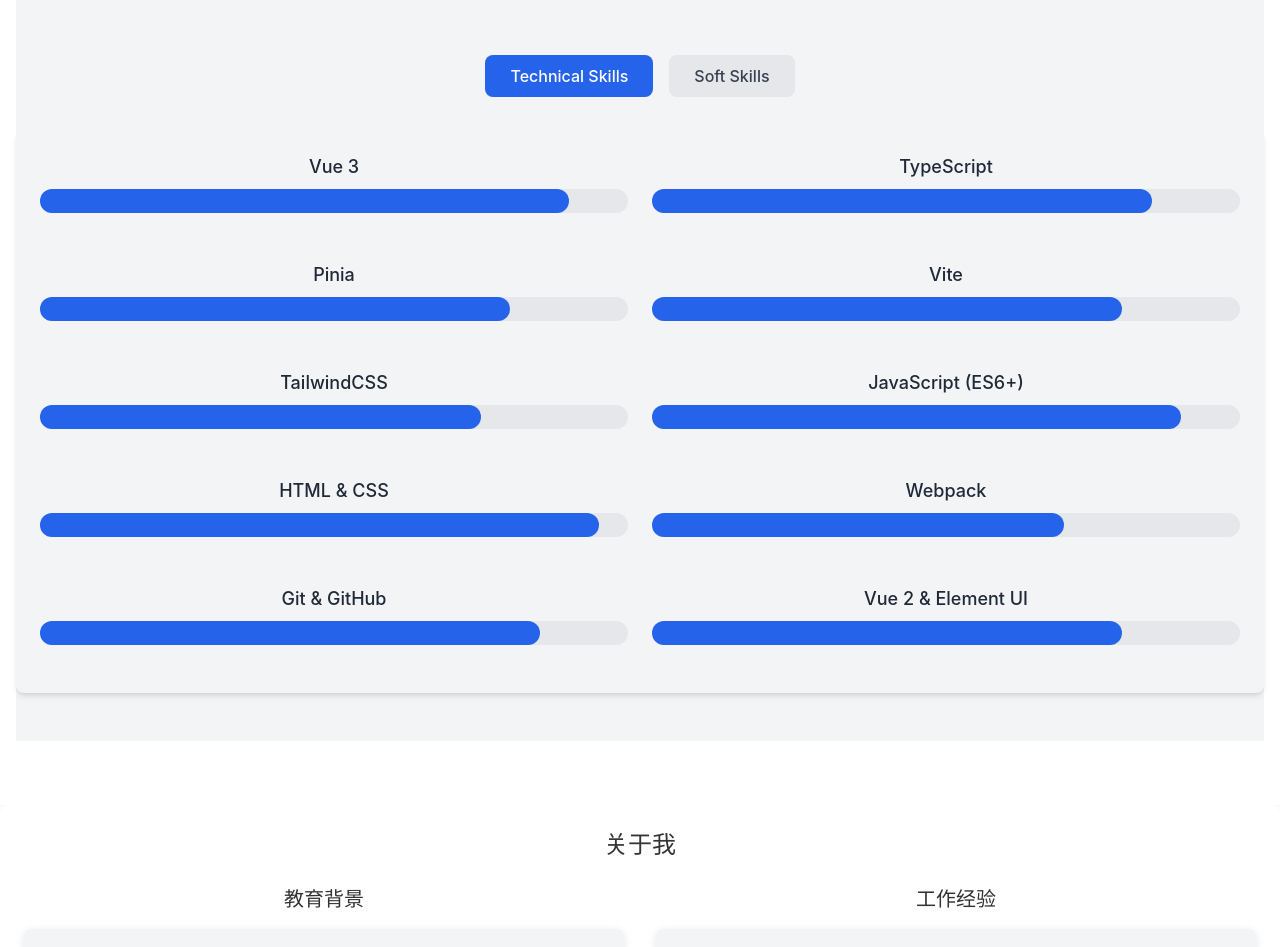
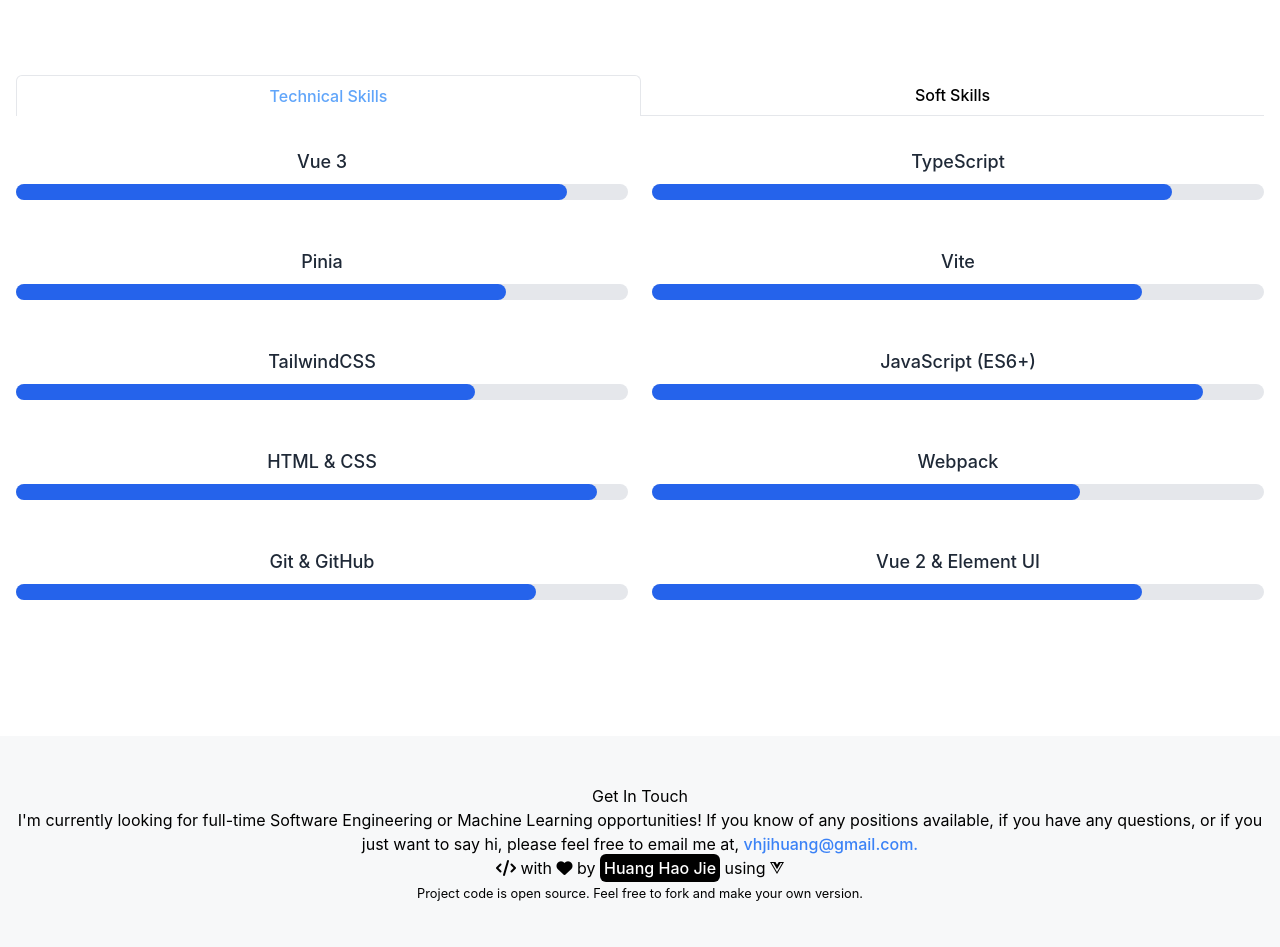
Before and after one commit to vhjihuang/resume-website, a Vue app: page / in a window 1280 px wide. Shown: the part 2060-3007 px from the top of the page. Built offline with nearby package versions, Linux system fonts and the light colour scheme.

Commit message:
create footer

```diff
--- a/src/App.vue
+++ b/src/App.vue
@@ -59,9 +59,9 @@
   image: string,
   url: string,
 }
-const icons =ref<Icons[]>([
-  { image: 'fa-github', url: '#'},
-  { image: 'fa-facebook', url: '#'},
+const icons = ref<Icons[]>([
+  { image: 'fa-github', url: '#' },
+  { image: 'fa-facebook', url: '#' },
   { image: 'fa-instagram', url: '#' },
   { image: 'fa-linkedin', url: '#' },
   { image: 'fa-discord', url: '#' }
@@ -71,7 +71,7 @@
   // 监听主题变化
   const appElement = document.getElementById('app')
 
-  if(appElement) {
+  if (appElement) {
     themeStore.currentTheme === 'dark' ? appElement.classList.add('dark') : appElement.classList.remove('dark')
   }
 })
@@ -82,12 +82,13 @@
 </script>
 
 <template>
-  <div :class="{'dark': themeStore.currentTheme === 'dark'}" class="min-h-screen transition-colors duration-300 bg-gray-50 dark:bg-gray-900">
+  <div :class="{ 'dark': themeStore.currentTheme === 'dark' }"
+    class="min-h-screen transition-colors duration-300 bg-gray-50 dark:bg-gray-900">
 
     <!-- <el-container> -->
-      <testMenu />
-      <!-- <TopMenu /> -->
-      <!-- <el-header>Header</el-header>
+    <testMenu />
+    <!-- <TopMenu /> -->
+    <!-- <el-header>Header</el-header>
       <el-main>Main</el-main> -->
     <!-- </el-container> -->
     <!-- 主题切换按钮 -->
@@ -97,28 +98,36 @@
 
     <!-- 内容区域 -->
     <div class="mx-auto">
-      <div class="py-3 h-full relative z-10 title bg-transparent bg-custom-gradient bg-1200 animate-gradient text-light min-h-screen flex items-center justify-center flex-wrap m-0">
+      <div
+        class="py-3 h-full relative z-10 title bg-transparent bg-custom-gradient bg-1200 animate-gradient text-light min-h-screen flex items-center justify-center flex-wrap m-0">
         <StarBackground />
         <div class="container z-30 max-w-7xl py-12 mx-auto w-full">
           <h1 class="md:text-[6rem] text-[3rem] mb-2 text-center">Huang Hao Jie</h1>
-          <div class="font-light text-[1.25rem] min-h-16 md:min-h-10 text-center"><TypeWriter text="Passionate about changing the world with technology." :infinite="true"
-            :speed="80" /></div>
+          <div class="font-light text-[1.25rem] min-h-16 md:min-h-10 text-center">
+            <TypeWriter text="Passionate about changing the world with technology." :infinite="true" :speed="80" />
+          </div>
           <div class="p-12">
-            <a v-for="i in icons" :href="i.url" class="text-white px-6 py-3"><i class="fa-solid text-white fa-bars hover:text-black text-[3em] fa-brands" :class="i.image" ></i></a>
+            <a v-for="i in icons" :href="i.url" class="text-white px-6 py-3"><i
+                class="fa-solid text-white fa-bars hover:text-black text-[3em] fa-brands" :class="i.image"></i></a>
           </div>
-          <a href="#about" class="text-white border-solid border-white border-[1px] px-6 py-3 rounded-lg shadow-lg hover:bg-gray-50 hover:text-black">Get to know me</a>
+          <a href="#about"
+            class="text-white border-solid border-white border-[1px] px-6 py-3 rounded-lg shadow-lg hover:bg-gray-50 hover:text-black">Get
+            to know me</a>
         </div>
       </div>
       <div class="bg-[#E6E9EC] w-full flex items-center justify-center py-4 m-0">
         <div class="container py-12 px-4">
           <div class="flex mx-auto w-full text-black flex-wrap">
             <div class="w-5/12 items-center hidden lg:block lg:items-center px-4">
-              <img src="https://avatars.githubusercontent.com/u/37236608?v=4" alt="avatar" width="375" height="375" class="rounded-[50%] mx-auto" />
+              <img src="https://avatars.githubusercontent.com/u/37236608?v=4" alt="avatar" width="375" height="375"
+                class="rounded-[50%] mx-auto" />
             </div>
             <div class="lg:w-7/12 w-full">
               <h2 class="text-6xl font-light mb-12">About Me</h2>
-              <p class="text-xl font-light mb-4">{{i18n.t("about.me")}}</p>
-              <p><a href="#" class="inline-block px-6 py-3 text-black rounded-lg shadow-md hover:bg-[#212529] hover:text-white">Resume</a></p>
+              <p class="text-xl font-light mb-4">{{ i18n.t("about.me") }}</p>
+              <p><a href="#"
+                  class="inline-block px-6 py-3 text-black rounded-lg shadow-md hover:bg-[#212529] hover:text-white">Resume</a>
+              </p>
             </div>
           </div>
         </div>
@@ -129,20 +138,29 @@
             <h2 class="block w-full text-center text-6xl font-light pb-12">Recent Projects</h2>
             <div class="row flex mx-auto w-full text-black flex-wrap">
               <div class="col w-full lg:w-1/2 px-4">
-                <div class="card p-4 mb-12 bg-white transition duration-300 ease-in-out hover:shadow-lg hover:scale-105 rounded-md">
+                <div
+                  class="card p-4 mb-12 bg-white transition duration-300 ease-in-out hover:shadow-lg hover:scale-105 rounded-md">
                   <div class="card-body text-left flex-1 p-4">
                     <h5 class="mb-2">home</h5>
                     <p class="mb-4">内容</p>
                     <div class="flex gap-2">
-                      <a href="#" class="border border-gray-500 text-gray-500 hover:bg-gray-500 hover:text-white px-4 py-2 rounded mx-2"><i class="fa-bars fa-brands fa-github"></i> Clone Project</a>
-                      <a href="#" class="border border-gray-500 text-gray-500 hover:bg-gray-500 hover:text-white px-4 py-2 rounded mx-2"><i class="fa-bars fa-brands fa-github"></i> Repo</a>
+                      <a href="#"
+                        class="border border-gray-500 text-gray-500 hover:bg-gray-500 hover:text-white px-4 py-2 rounded mx-2"><i
+                          class="fa-bars fa-brands fa-github"></i> Clone Project</a>
+                      <a href="#"
+                        class="border border-gray-500 text-gray-500 hover:bg-gray-500 hover:text-white px-4 py-2 rounded mx-2"><i
+                          class="fa-bars fa-brands fa-github"></i> Repo</a>
                     </div>
                     <hr class="my-4">
                     <div class="pb-4">Languages:
-                      <a href="#" class="rounded-lg"><span class="bg-[#F7F8F9] text-[0.875rem]  px-[0.5rem] py-1">{{`${'JavaScript'}: ${54}%`}}</span></a>
-                      <a href="#" class="rounded-lg ml-4"><span class="bg-[#F7F8F9] text-base px-[0.5rem] py-1">{{`${'HTML'}: ${54}%`}}</span></a>
+                      <a href="#" class="rounded-lg"><span
+                          class="bg-[#F7F8F9] text-[0.875rem]  px-[0.5rem] py-1">{{ `${'JavaScript'}:
+                          ${54}%`}}</span></a>
+                      <a href="#" class="rounded-lg ml-4"><span
+                          class="bg-[#F7F8F9] text-base px-[0.5rem] py-1">{{ `${'HTML'}: ${54}%` }}</span></a>
                     </div>
-                    <div><a href="#"><i class="fa-bars fa-brands fa-github"></i> Stars <span class="ml-2 px-2 py-1">1142</span></a><small>update</small></div>
+                    <div><a href="#"><i class="fa-bars fa-brands fa-github"></i> Stars <span
+                          class="ml-2 px-2 py-1">1142</span></a><small>update</small></div>
                   </div>
                 </div>
               </div>
@@ -155,6 +173,25 @@
           <newSkills />
         </div>
       </div>
+      <footer class="bg-[#F7F8F9] w-full flex items-center justify-center py-12 m-0">
+        <div class="container px-4 text-black">
+          <h2 class="">Get In Touch</h2>
+          <p>I'm currently looking for full-time Software Engineering or Machine Learning opportunities! If you know of
+            any positions available, if you have any questions, or if you just want to say hi, please feel free to email
+            me at, <a href="mailto:vhjihuang@gmail.com" class="text-blue-500">vhjihuang@gmail.com.</a></p>
+          <i class="fa-solid fa-code"></i>
+          with
+          <i class="fa-solid fa-heart"></i>
+          by
+          <a href="https:github.com/vhjihuang" class="text-blue-500"><span
+              class="bg-black text-white rounded-md px-[0.25rem] py-[0.25rem]">Huang Hao Jie</span></a>
+          using
+          <i class="fa-brands fa-vuejs"></i>
+          <p><small>
+              Project code is open source. Feel free to fork and make your own version.
+            </small></p>
+        </div>
+      </footer>
       <AboutMe class="mb-8 md:mb-16" />
       <Projects class="mb-8 md:mb-16" />
       <Skills class="mb-8 md:mb-16" />
@@ -174,22 +211,34 @@
 
 /* 其他模块的背景色和阴影效果 */
 .bg-gray-50 {
-  background-color: #f9fafb; /* 亮色模式背景 */
+  background-color: #f9fafb;
+  /* 亮色模式背景 */
 }
 
 .dark:bg-gray-900 {
-  background-color: #1a202c; /* 暗色模式背景 */
+  background-color: #1a202c;
+  /* 暗色模式背景 */
 }
 
 .dark:text-white {
   color: white;
 }
+
 .animate-gradient {
   animation: gradientAnimation 70s ease infinite;
 }
+
 @keyframes gradientAnimation {
-  0% { background-position: 0% 7%; }
-  50% { background-position: 100% 94%; }
-  100% { background-position: 0% 7%; }
+  0% {
+    background-position: 0% 7%;
+  }
+
+  50% {
+    background-position: 100% 94%;
+  }
+
+  100% {
+    background-position: 0% 7%;
+  }
 }
 </style>
--- a/src/components/newSkills.vue
+++ b/src/components/newSkills.vue
@@ -1,41 +1,41 @@
 <template>
-  <div class="w-full flex items-center justify-center py-12 bg-gray-100">
+  <div class="w-full flex items-center justify-center py-12">
     <div class="container mx-auto">
-      <h2 class="text-4xl font-bold text-center text-black mb-8 pb-12">Skills</h2>
+      <h2 class="text-6xl text-center text-black mb-8 pb-12">Skills</h2>
 
-      <div class="flex justify-center mb-8">
-        <button
+      <div class="flex justify-center w-full mb-8">
+        <div
           @click="switchTab('technical')"
           :class="[
-            'px-6 py-2 rounded-lg font-medium',
+            'flex-1 px-6 py-2 font-medium',
             activeTab === 'technical'
-              ? 'bg-blue-600 text-white'
-              : 'bg-gray-200 text-gray-700 hover:bg-gray-300',
+              ? 'text-blue-400 border-x border-t rounded-t-md'
+              : 'text-black border-b',
           ]"
         >
           Technical Skills
-        </button>
-        <button
+        </div>
+        <div
           @click="switchTab('soft')"
           :class="[
-            'px-6 py-2 rounded-lg ml-4 font-medium',
+            'flex-1 px-6 py-2 font-medium',
             activeTab === 'soft'
-              ? 'bg-blue-600 text-white'
-              : 'bg-gray-200 text-gray-700 hover:bg-gray-300',
+              ? ' text-blue-400 border-x border-t rounded-t-md'
+              : 'text-black border-b',
           ]"
         >
           Soft Skills
-        </button>
+        </div>
       </div>
 
       <div class="grid gap-8">
-        <div v-if="activeTab === 'technical'" class="p-6 rounded-lg shadow-md">
+        <div v-if="activeTab === 'technical'" class="rounded-lg">
           <div class="grid grid-cols-1 md:grid-cols-2 gap-6">
             <div v-for="skill in technicalSkills" :key="skill.name" class="mb-6">
               <p class="text-lg font-medium text-gray-800 mb-2">{{ skill.name }}</p>
-              <div class="w-full h-6 rounded-full bg-gray-200">
+              <div class="w-full h-4 rounded-full bg-gray-200">
                 <div
-                  class="bg-blue-600 h-6 rounded-full transition-all duration-500"
+                  class="bg-blue-600 h-4 rounded-full transition-all duration-500"
                   :style="{ width: skill.level + '%' }"
                 ></div>
               </div>
@@ -47,9 +47,9 @@
           <div class="grid grid-cols-1 md:grid-cols-2 gap-6">
             <div v-for="skill in softSkills" :key="skill.name" class="mb-6">
               <p class="text-lg font-medium text-gray-800 mb-2">{{ skill.name }}</p>
-              <div class="w-full h-6 rounded-full bg-gray-200">
+              <div class="w-full h-4 rounded-full bg-gray-200">
                 <div
-                  class="bg-blue-600 h-6 rounded-full transition-all duration-500"
+                  class="bg-blue-600 h-4 rounded-full transition-all duration-500"
                   :style="{ width: skill.level + '%' }"
                 ></div>
               </div>
```
